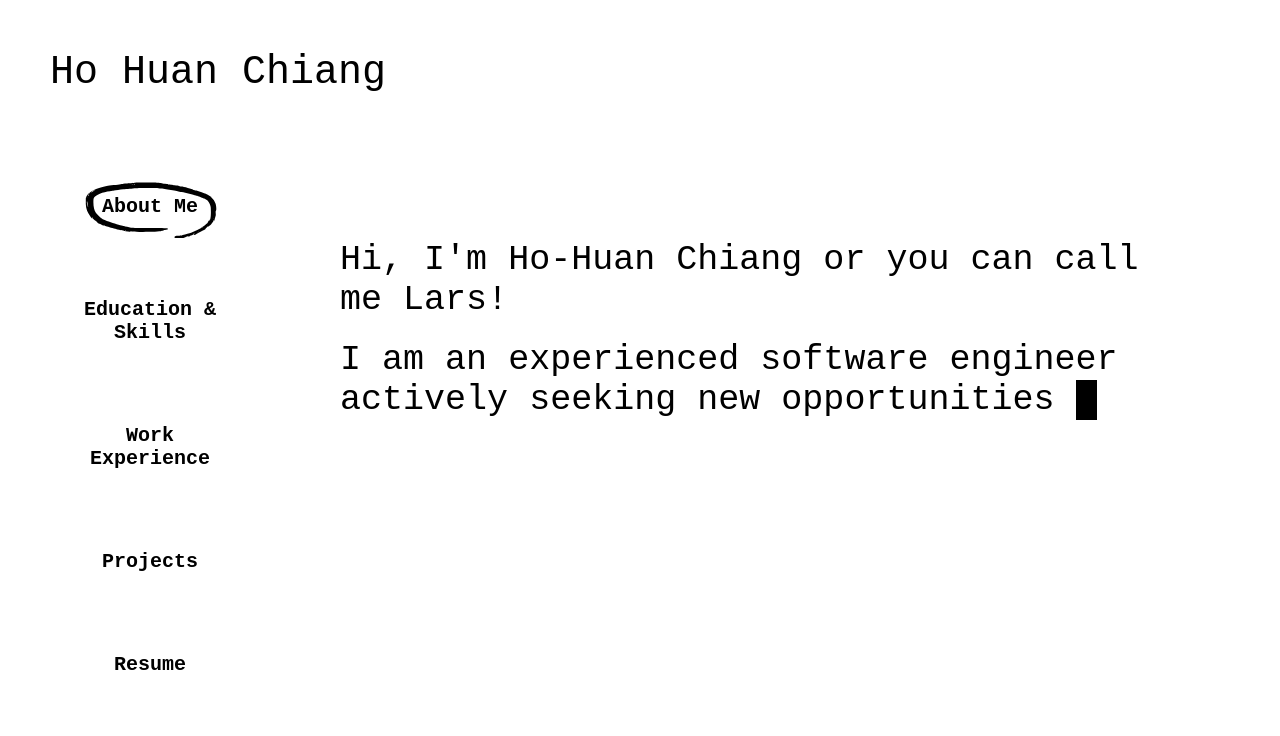
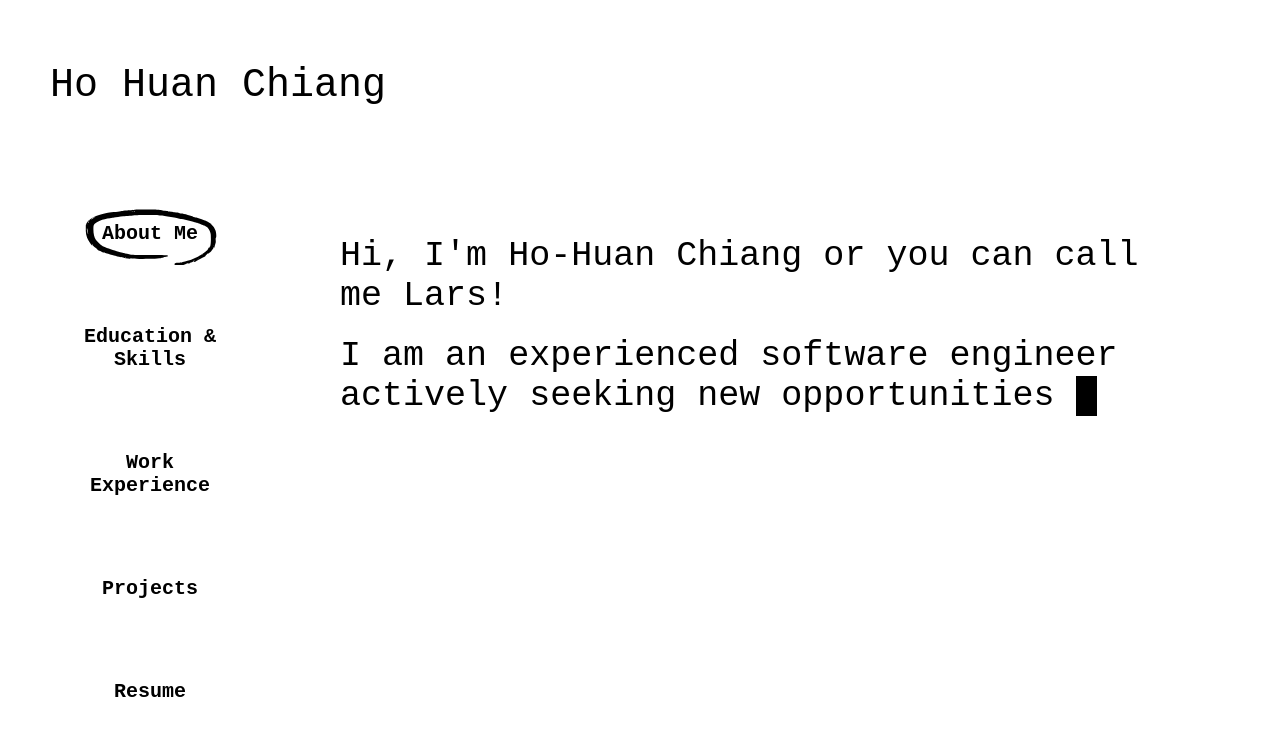
Before and after one commit to HoHuanChiang/portfolio, a React (Create React App) app: page / in a window 1280 px wide. Shown: the top 736 px of the page. Built offline with nearby package versions, Linux system fonts and the light colour scheme.

Commit message:
align nav bar

```diff
--- a/src/components/Home/Home.css
+++ b/src/components/Home/Home.css
@@ -1,6 +1,6 @@
 .container {
     width: 100%;
-    max-height: 100%;
+    height: 100%;
 }
 
 .aboutMe{
@@ -9,5 +9,4 @@
     margin: 0 auto;
     display: flex;
     align-items: center;
-    height: calc(100vh - 110px);
 }
```
